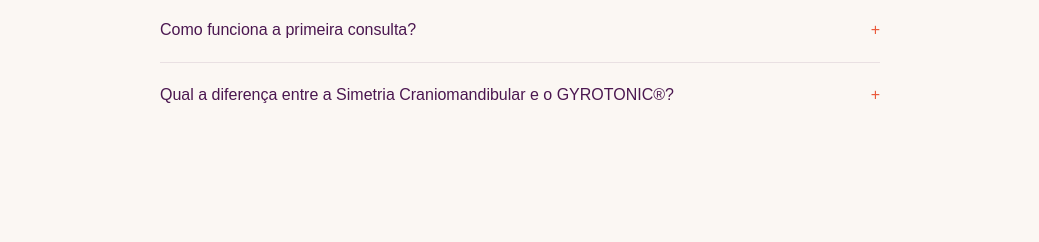
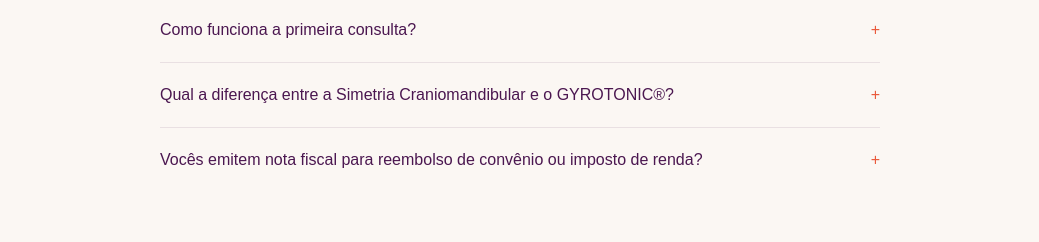
Before and after one commit to unicain/robertaquinn, a React (Vite) app: page / in a window 1280 px wide. Shown: the part 8240-8482 px from the top of the page, without its empty margins (120-1159 px from the left). Built offline with nearby package versions, Linux system fonts and the light colour scheme; no server answers; the HTML template or start-up script is replaced by a standard one; a web font is replaced by a local one.

Commit message:
feat: add FAQ about tax invoices and reimbursement

```diff
--- a/src/components/FAQ.tsx
+++ b/src/components/FAQ.tsx
@@ -31,6 +31,11 @@ const PERGUNTAS = [
     resposta:
       "São abordagens complementares e integradas. A Simetria Craniomandibular é uma terapia manual passiva realizada na maca, composta por 26 manobras craniofasciais que realinham o eixo da cabeça, mandíbula e cervical. O GYROTONIC® é um trabalho ativo de movimento tridimensional (circular e em espirais) que desenvolve força, flexibilidade e consciência corporal. Primeiro organizamos o eixo do corpo de forma passiva; depois, gravamos essa nova postura através do movimento ativo.",
   },
+  {
+    pergunta: "Vocês emitem nota fiscal para reembolso de convênio ou imposto de renda?",
+    resposta:
+      "Sim, todos os nossos atendimentos de fisioterapia acompanham a emissão de Nota Fiscal. Você poderá utilizá-la tanto para solicitar o reembolso integral ou parcial diretamente junto ao seu plano de saúde (convênio) quanto para realizar a dedução legal na sua declaração anual de Imposto de Renda.",
+  },
 ];
 
 export default function FAQ() {
```
